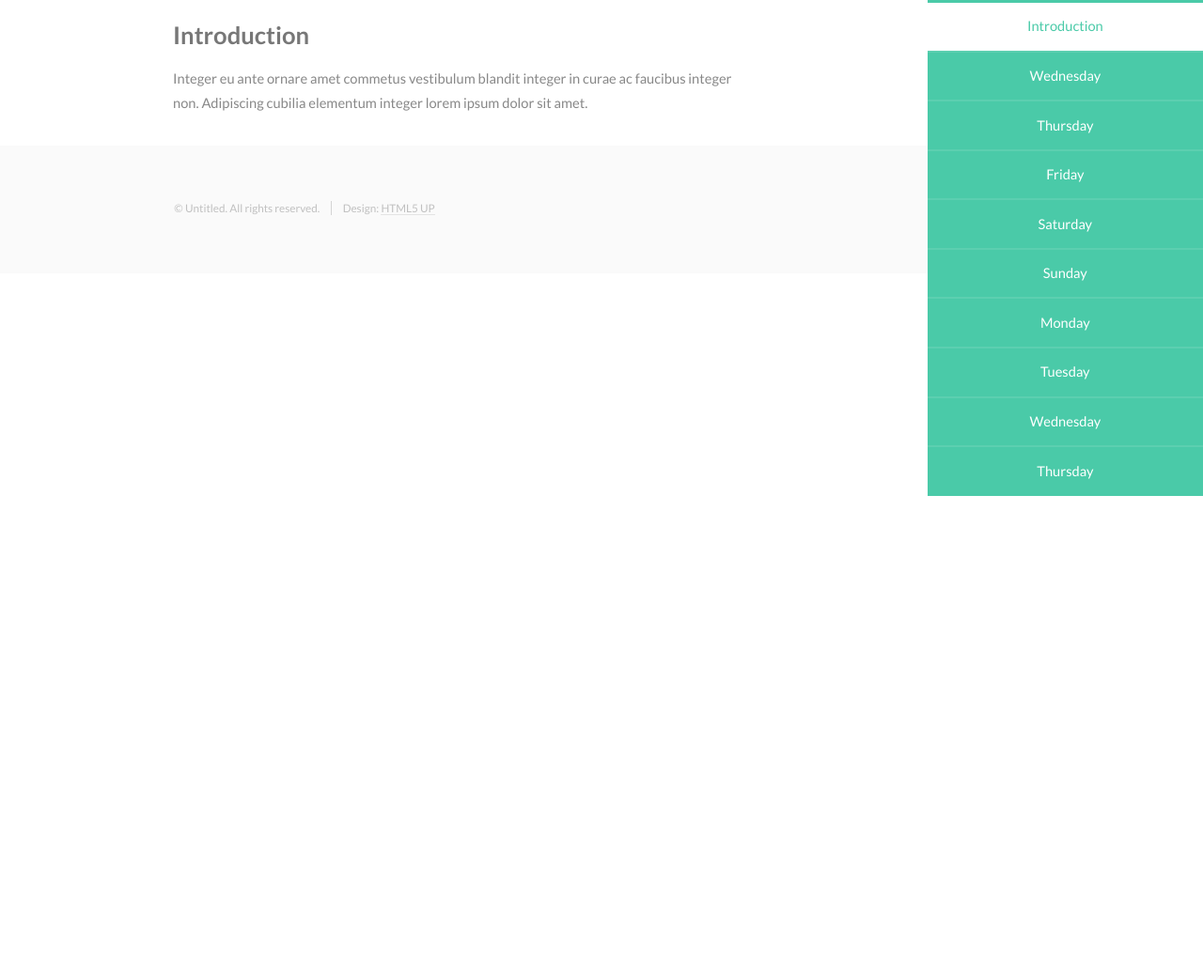
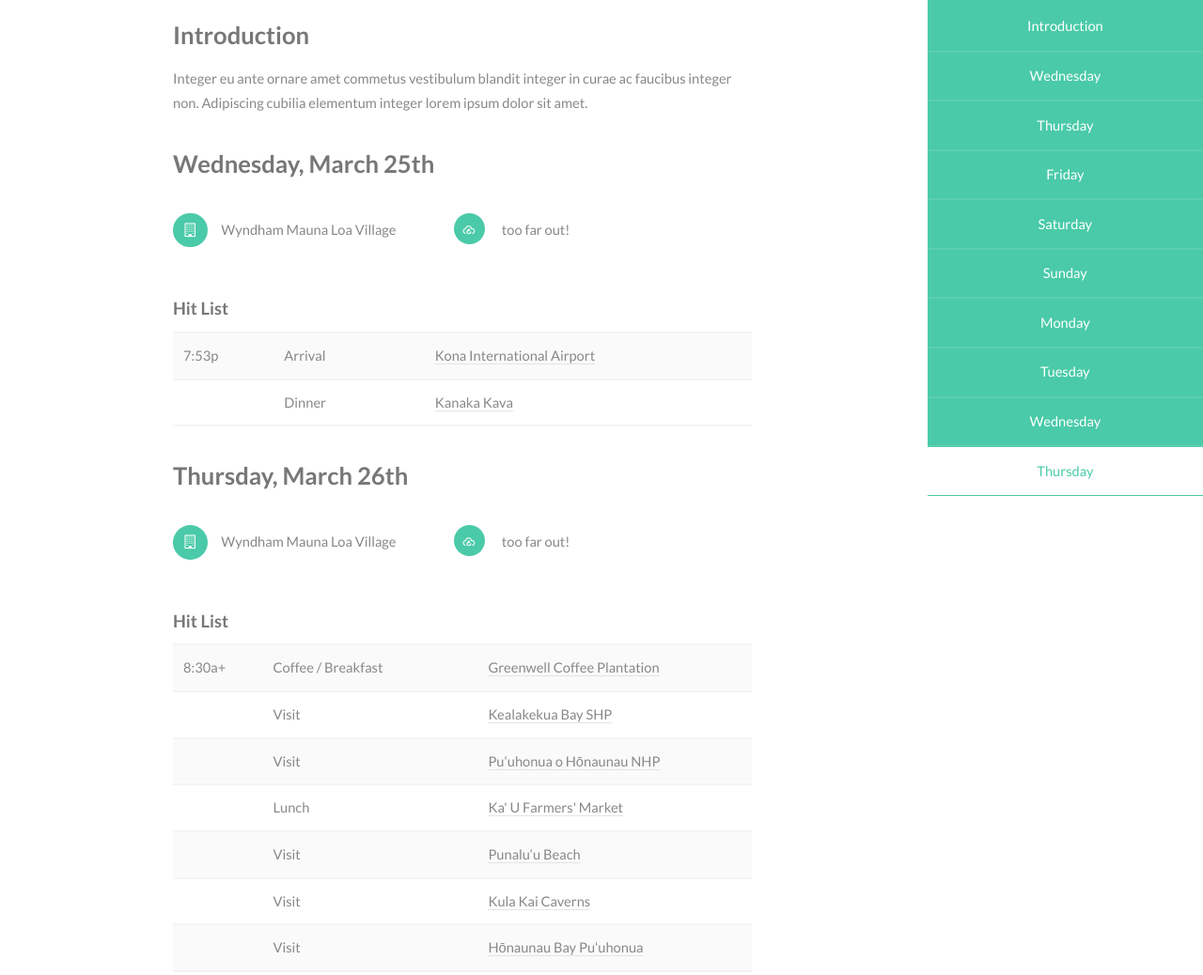
Before and after one commit to yashplorer/itinerary, a plain HTML site: page index.html in a window 1280 px wide. Shown: the part 272-1310 px from the top of the page at 94% size. Before the commit the page ends 800 px from the top, so only its background shows below. Drawn offline with Linux system fonts and the light colour scheme.

Commit message:
new data and original weather handling

```diff
--- a/data.json
+++ b/data.json
@@ -8,15 +8,13 @@ data = [
                 "name": "Arrival",
                 "time": "7:53p",
                 "loc": "Kona International Airport",
-                "4sq": "http://4sq.com/8K6nXr",
-                "$$hashKey": "00L"
+                "4sq": "http://4sq.com/8K6nXr"
             },
             {
                 "name": "Dinner",
                 "time": "",
                 "loc": "Kanaka Kava",
-                "4sq": "http://4sq.com/cwZPr5",
-                "$$hashKey": "00M"
+                "4sq": "http://4sq.com/cwZPr5"
             }
         ]
     },
@@ -29,50 +27,43 @@ data = [
                 "name": "Coffee / Breakfast",
                 "time": "8:30a+",
                 "loc": "Greenwell Coffee Plantation",
-                "4sq": "http://4sq.com/dwjxFe",
-                "$$hashKey": "00P"
+                "4sq": "http://4sq.com/dwjxFe"
             },
             {
                 "name": "Visit",
                 "time": "",
                 "loc": "Kealakekua Bay SHP",
-                "4sq": "http://4sq.com/b5a1dT",
-                "$$hashKey": "00Q"
+                "4sq": "http://4sq.com/b5a1dT"
             },
             {
                 "name": "Visit",
                 "time": "",
                 "loc": "Puʻuhonua o Hōnaunau NHP",
-                "4sq": "http://4sq.com/craAA0",
-                "$$hashKey": "00R"
+                "4sq": "http://4sq.com/craAA0"
             },
             {
                 "name": "Lunch",
                 "time": "",
                 "loc": "Ka' U Farmers' Market",
-                "4sq": "http://4sq.com/cc9wq0d",
-                "$$hashKey": "00S"
+                "4sq": "http://4sq.com/cc9wq0d"
             },
             {
                 "name": "Visit",
                 "time": "",
                 "loc": "Punalu‘u Beach",
-                "4sq": "http://4sq.com/cc9wq0d",
-                "$$hashKey": "00T"
+                "4sq": "http://4sq.com/cc9wq0d"
             },
             {
                 "name": "Visit",
                 "time": "",
                 "loc": "Kula Kai Caverns",
-                "4sq": "http://www.kulakaicaverns.com",
-                "$$hashKey": "00U"
+                "4sq": "http://www.kulakaicaverns.com"
             },
             {
                 "name": "Visit",
                 "time": "",
                 "loc": "Hōnaunau Bay Puʻuhonua",
-                "4sq": "http://4sq.com/ckfJvb",
-                "$$hashKey": "00V"
+                "4sq": "http://4sq.com/ckfJvb"
             }
         ]
     },
@@ -85,89 +76,285 @@ data = [
                 "name": "Visit",
                 "time": "",
                 "loc": "La'Aloa Bay Beach",
-                "4sq": "http://4sq.com/aRdg1F",
-                "$$hashKey": "013"
+                "4sq": "http://4sq.com/aRdg1F"
             },
             {
                 "name": "Visit",
                 "time": "",
                 "loc": "Hulihe‘e Palace",
-                "4sq": "http://4sq.com/oLpBPS",
-                "$$hashKey": "014"
+                "4sq": "http://4sq.com/oLpBPS"
             },
             {
                 "name": "Visit",
                 "time": "",
                 "loc": "Mokuaikaua Church",
-                "4sq": "http://4sq.com/assllr",
-                "$$hashKey": "015"
+                "4sq": "http://4sq.com/assllr"
             },
             {
                 "name": "Lunch / Coffee",
                 "time": "",
                 "loc": "Mountain Thunder Coffee Plantation",
-                "4sq": "http://4sq.com/bzS9Kg",
-                "$$hashKey": "016"
+                "4sq": "http://4sq.com/bzS9Kg"
             },
             {
                 "name": "Campground?",
                 "time": "",
                 "loc": "Queen Liliuokalani Children's Center",
-                "4sq": "http://4sq.com/U6Fyey",
-                "$$hashKey": "017"
+                "4sq": "http://4sq.com/U6Fyey"
             },
             {
                 "name": "Visit",
                 "time": "",
                 "loc": "Makalawena Beach",
-                "4sq": "http://4sq.com/4yrJOz",
-                "$$hashKey": "018"
+                "4sq": "http://4sq.com/4yrJOz"
             },
             {
                 "name": "Visit",
                 "time": "",
                 "loc": "Manini'owali Beach",
-                "4sq": "http://4sq.com/9wo2Df",
-                "$$hashKey": "019"
+                "4sq": "http://4sq.com/9wo2Df"
             },
             {
                 "name": "Four Seasons Resort Hualalai",
                 "time": "",
                 "loc": "Historic Ka`upulehu",
-                "4sq": "http://4sq.com/9mu0L2",
-                "$$hashKey": "01A"
+                "4sq": "http://4sq.com/9mu0L2"
             }
         ]
     },
     {
         "id": "five",
         "name": "Saturday",
-        "location": "Kailua, HI"
+        "location": "Kailua, HI",
+        "events": [
+            {
+                "name": "Visit",
+                "time": "",
+                "loc": "Laupāhoehoe Point County Park",
+                "4sq": "http://4sq.com/cUv4E5"
+            },
+            {
+                "name": "Visit",
+                "time": "",
+                "loc": "Kolekole Beach Park",
+                "4sq": "http://4sq.com/aV8qft"
+            },
+            {
+                "name": "Visit",
+                "time": "",
+                "loc": "Akaka Falls State Park",
+                "4sq": "http://4sq.com/buz6Ny"
+            },
+            {
+                "name": "Visit",
+                "time": "",
+                "loc": "Pepe‘ekeo Point",
+                "4sq": "http://4sq.com/nhSluD"
+            },
+            {
+                "name": "Visit",
+                "time": "",
+                "loc": "Hawaii Tropical Botanical Garden",
+                "4sq": "http://4sq.com/c77iwQ"
+            },
+            {
+                "name": "Visit",
+                "time": "",
+                "loc": "Rainbow Falls Park",
+                "4sq": "http://4sq.com/dp48Fl"
+            },
+            {
+                "name": "Visit",
+                "time": "",
+                "loc": "Lili‘uokalani Park And Gardens",
+                "4sq": "http://4sq.com/8oGimd"
+            },
+            {
+                "name": "Visit",
+                "time": "",
+                "loc": "Coconut Island Park",
+                "4sq": "http://4sq.com/aqZrSz"
+            }
+        ]
     },
     {
         "id": "six",
         "name": "Sunday",
-        "location": "Kailua, HI"
+        "location": "Kailua, HI",
+        "events": [
+            {
+                "name": "Visit",
+                "time": "",
+                "loc": "Mauna Kea Observatory Complex",
+                "4sq": "http://4sq.com/d1aPf0"
+            },
+            {
+                "name": "Visit",
+                "time": "All Day",
+                "loc": "Mauna Kea State Park",
+                "4sq": "http://4sq.com/5WiyLL"
+            },
+            {
+                "name": "Visit",
+                "time": "",
+                "loc": "Mauna Kea Visitor Information Station",
+                "4sq": "http://4sq.com/bdbgEF"
+            },
+            {
+                "name": "Visit",
+                "time": "",
+                "loc": "Mauna Kea Summit",
+                "4sq": "http://4sq.com/1c9ZTUJ"
+            },
+            {
+                "name": "Visit",
+                "time": "",
+                "loc": "Kipuka Pu'u Huluhulu",
+                "4sq": "http://4sq.com/a8X0VB"
+            }
+        ]
     },
     {
         "id": "seven",
         "name": "Monday",
-        "location": "Kailua, HI"
+        "location": "Kailua, HI",
+        "events": [
+            {
+                "name": "Visit",
+                "time": "",
+                "loc": "Kapoho Tide Pools",
+                "4sq": "http://4sq.com/1fXNavj"
+            },
+            {
+                "name": "Visit",
+                "time": "",
+                "loc": "Kalapana Lava Viewing",
+                "4sq": "http://4sq.com/d1lLeX"
+            },
+            {
+                "name": "Visit",
+                "time": "",
+                "loc": "Chain Of Craters Road",
+                "4sq": "http://4sq.com/9eryhc"
+            },
+            {
+                "name": "Visit",
+                "time": "",
+                "loc": "Pu’u Huluhulu",
+                "4sq": "http://4sq.com/qLw9hv"
+            },
+            {
+                "name": "Visit",
+                "time": "",
+                "loc": "Thurston Lava Tube",
+                "4sq": "http://4sq.com/aXBwq6"
+            },
+            {
+                "name": "Visit",
+                "time": "",
+                "loc": "Kīlauea Iki Crater Trailhead",
+                "4sq": "http://4sq.com/k6BUzl"
+            },
+            {
+                "name": "Visit",
+                "time": "",
+                "loc": "Kīlauea Iki Crater Overlook",
+                "4sq": "http://4sq.com/9AVDbm"
+            },
+            {
+                "name": "Visit",
+                "time": "",
+                "loc": "Kilauea Volcano",
+                "4sq": "http://4sq.com/hbiFGd"
+            },
+            {
+                "name": "Visit",
+                "time": "",
+                "loc": "Thomas A. Jaggar Museum",
+                "4sq": "http://4sq.com/dyDQA5"
+            },
+            {
+                "name": "Visit",
+                "time": "All Day",
+                "loc": "Hawai'i Volcanoes National Park",
+                "4sq": "http://4sq.com/bRzD90"
+            },
+            {
+                "name": "Visit",
+                "time": "",
+                "loc": "Kipuka Puaulu",
+                "4sq": "http://4sq.com/qd9qNF"
+            }
+        ]
     },
     {
         "id": "eight",
         "name": "Tuesday",
-        "location": "Kailua, HI"
+        "location": "Kailua, HI",
+        "events": [
+            {
+                "name": "Visit",
+                "time": "",
+                "loc": "Waialea Beach",
+                "4sq": "http://4sq.com/bfqPWR"
+            },
+            {
+                "name": "Visit",
+                "time": "",
+                "loc": "Hāpuna Beach SRA",
+                "4sq": "http://4sq.com/5SNfEm"
+            },
+            {
+                "name": "Visit",
+                "time": "",
+                "loc": "Mauna Kea Beach",
+                "4sq": "http://4sq.com/4FYIGy"
+            },
+            {
+                "name": "Visit",
+                "time": "",
+                "loc": "Māhukona Beach Park",
+                "4sq": "http://4sq.com/178DVSN"
+            },
+            {
+                "name": "Visit",
+                "time": "",
+                "loc": "Pololu Lookout",
+                "4sq": "http://4sq.com/qhfVIL"
+            },
+            {
+                "name": "Visit",
+                "time": "",
+                "loc": "Waipiʻo Valley",
+                "4sq": "http://4sq.com/cUe0sB"
+            }
+        ]
     },
     {
         "id": "nine",
         "name": "Wednesday",
-        "location": "Kailua, HI"
+        "location": "Kailua, HI",
+        "events": [
+            {
+                "name": "Visit",
+                "time": "All Day",
+                "loc": "Hotel 'nanigans",
+                "4sq": "#"
+            }
+        ]
     },
     {
         "id": "ten",
         "name": "Thursday",
-        "location": "Kailua, HI"
+        "location": "Kailua, HI",
+        "events": [
+            {
+                "name": "Visit",
+                "time": "All Day",
+                "loc": "Hotel 'nanigans",
+                "4sq": "#"
+            }
+        ]
     }
 ];
 var monthNames = [
--- a/index.html
+++ b/index.html
@@ -82,7 +82,7 @@
 								</div>
 							</section>
 						</li>
-						<li ng-repeat="datum in data">
+						<li ng-repeat="datum in data track by $index">
 							<section id={{datum.id}}>
 								<div class='container'>
 									<h3>{{datum.name}}, {{datum.monthName}} {{datum.dayNum}}</h3>
@@ -93,7 +93,7 @@
 									</ul>
 									<h4>Hit List</h4>
 									<table>
-										<tr ng-repeat="event in datum.events">
+										<tr ng-repeat="event in datum.events track by $index">
 											<td>{{event.time}}</td>
 											<td>{{event.name}}<td>
 											<td><a href="{{event.4sq}}">{{event.loc}}</a></td>
@@ -109,7 +109,7 @@
 				<section id="footer">
 					<div class="container">
 						<ul class="copyright">
-							<li>&copy; Untitled. All rights reserved.</li><li>Design: <a href="http://html5up.net">HTML5 UP</a></li>
+							<li>&copy; Yash Plorer. All rights reserved.</li><li>Design: <a href="http://html5up.net">HTML5 UP</a></li>
 						</ul>
 					</div>
 				</section>
--- a/js/app.js
+++ b/js/app.js
@@ -1,5 +1,8 @@
-
 function loadWeather($scope) {
+    $scope.data.forEach(function(datum) {
+        datum.w_text = 'too far out!';
+        datum.w_temp = '0';
+        datum.w_icon = "icon-69";
         $.simpleWeather({
             location: datum.location,
             woeid: '',
@@ -17,10 +20,6 @@ function loadWeather($scope) {
                 datum.w_text = 'error!!!'
             }
         });
-    $scope.data.forEach(function(datum) {
-        datum.w_text = 'too far out!';
-        datum.w_temp = '0';
-        datum.w_icon = "icon-69";
     });
 }
 
@@ -76,6 +75,11 @@ function processData(data){
                 return (31-today) + data[i].date.getDate();
             }
         })();
+        data[i].w = {
+            "text" : "too far out!",
+            "temp" : "0",
+            "icon" : "icon-69"
+        };
     }
     return data;
 }
```
Lines whose indentation alone changed are shown as unchanged.
